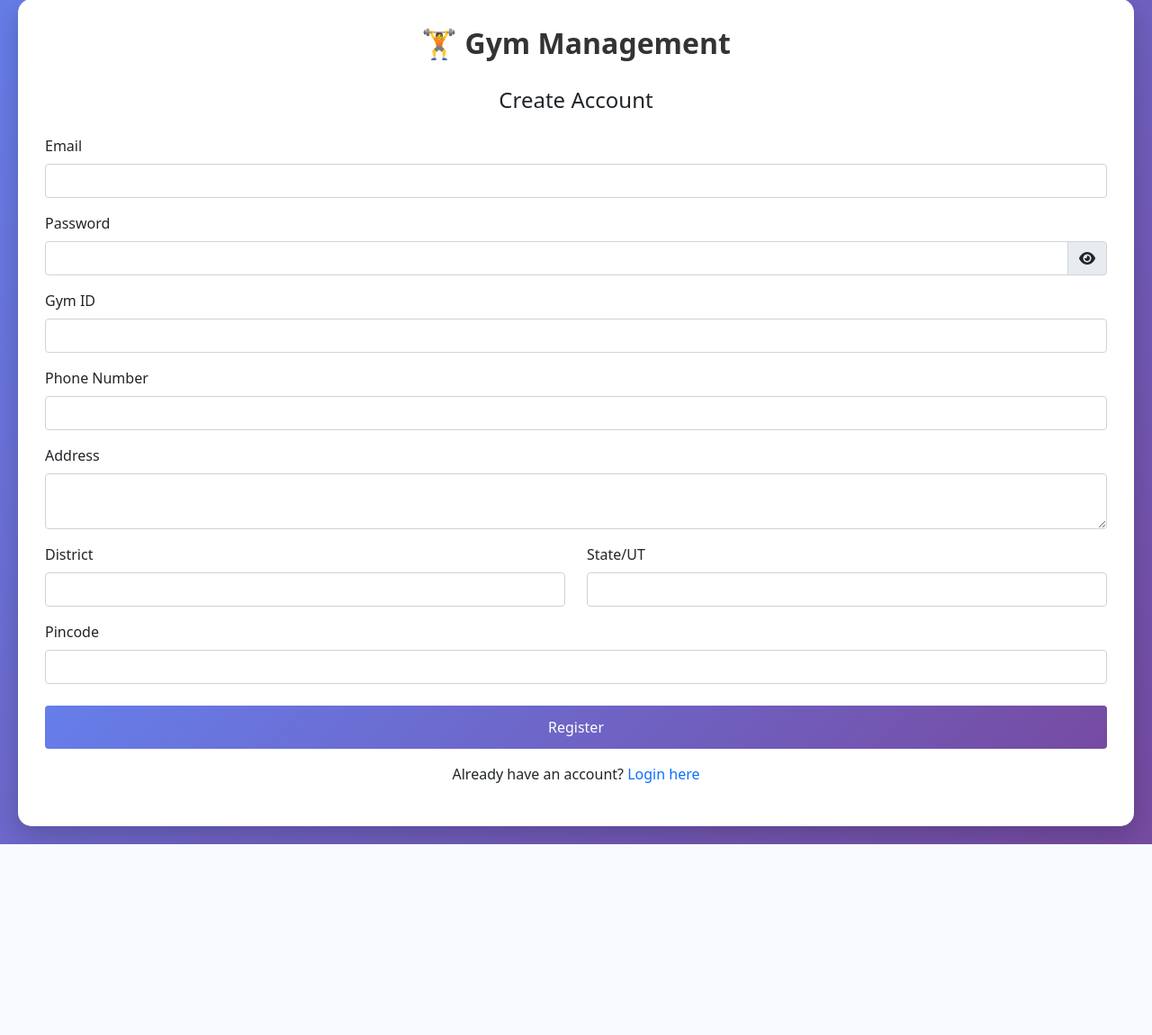
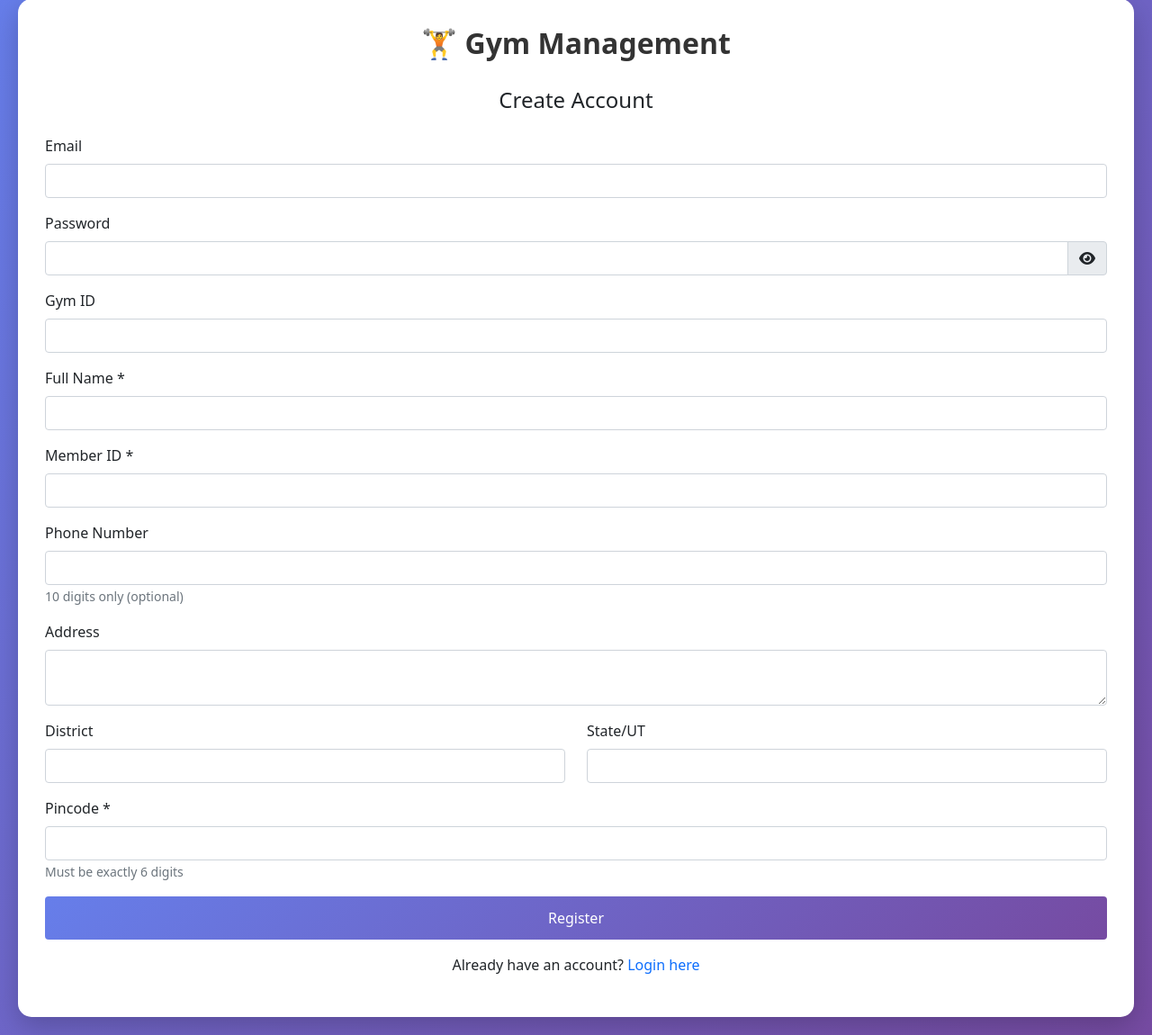
Before and after one commit to rajeevashoka/gym_fastapi_app, a FastAPI app: page /register in a window 1280 px wide. Shown: the part 21-1171 px from the top of the page at 90% size. Before the commit the page ends 959 px from the top, so only its background shows below. Run offline with FastAPI, Linux system fonts and the light colour scheme.

Commit message:
user full_name member_id added

```diff
--- a/app/api/v1/auth.py
+++ b/app/api/v1/auth.py
@@ -31,6 +31,8 @@ async def register_user(user: schemas.UserCreate, db: Session = Depends(get_db))
     db_user = models.User(
         email=user.email,
         password=hashed_password,
+        full_name=user.full_name,  # NEW
+        member_id=user.member_id,  # NEW
         gym_id=user.gym_id,
         address=user.address,
         district=user.district,
--- a/app/db/models.py
+++ b/app/db/models.py
@@ -47,11 +47,13 @@ class User(Base):
     gym = relationship("Gym", back_populates="users")
     email = Column(String, unique=True, index=True, nullable=False)
     password = Column(String, nullable=False)
+    full_name = Column(String, nullable=False)  # NEW: Mandatory full name
+    member_id = Column(Integer, unique=True, nullable=False)  # NEW: Unique member ID
     address = Column(String)
     district = Column(String)
     state_ut = Column(String)  # state/union territory
-    pincode = Column(String(6))
-    phone = Column(String(15))
+    pincode = Column(String(6), nullable=False)  # UPDATED: Mandatory, exactly 6 digits
+    phone = Column(String(10))  # UPDATED: 10 digits only, can be null
     created_at = Column(DateTime, default=datetime.datetime.utcnow)
     is_member = Column(Boolean, default=True)
     is_trainer = Column(Boolean, default=False)
--- a/app/db/schemas.py
+++ b/app/db/schemas.py
@@ -50,11 +50,13 @@ class Gym(GymBase):
 # User schemas
 class UserBase(BaseModel):
     email: EmailStr
+    full_name: str  # NEW: Mandatory full name
+    member_id: int  # NEW: Unique member ID
     address: Optional[str] = None
     district: Optional[str] = None
     state_ut: Optional[str] = None
-    pincode: Optional[str] = None
-    phone: Optional[str] = None
+    pincode: str  # UPDATED: Mandatory, exactly 6 digits
+    phone: Optional[str] = None  # UPDATED: 10 digits only, can be null
 
 class UserCreate(UserBase):
     password: str
--- a/templates/base.html
+++ b/templates/base.html
@@ -4,7 +4,6 @@
     <meta charset="UTF-8">
     <meta name="viewport" content="width=device-width, initial-scale=1.0">
     <title>Gym Management System</title>
-    <link rel="stylesheet" href="https://cdnjs.cloudflare.com/ajax/libs/font-awesome/6.0.0/css/all.min.css">
     <!-- Add this to your base.html head section -->
     <link rel="stylesheet" href="https://cdnjs.cloudflare.com/ajax/libs/font-awesome/6.0.0/css/all.min.css">
     <link href="https://cdn.jsdelivr.net/npm/bootstrap@5.1.3/dist/css/bootstrap.min.css" rel="stylesheet">
--- a/templates/dashboard.html
+++ b/templates/dashboard.html
@@ -76,6 +76,8 @@
                         <thead>
                             <tr>
                                 <th>ID</th>
+                                <th>Member ID</th> <!-- NEW -->
+                                <th>Full Name</th> <!-- NEW -->
                                 <th>Email</th>
                                 <th>Gym ID</th>
                                 <th>Phone</th>
@@ -231,6 +233,8 @@
                     const row = document.createElement('tr');
                     row.innerHTML = `
                         <td>${user.id}</td>
+                        <td>${user.member_id || 'N/A'}</td> <!-- NEW -->
+                        <td>${user.full_name || 'Unknown'}</td> <!-- NEW -->
                         <td>${user.email}</td>
                         <td>${user.gym_id}</td>
                         <td>${user.phone || 'N/A'}</td>
--- a/templates/register.html
+++ b/templates/register.html
@@ -17,18 +17,33 @@
             </span>
         </div>
     </div>
+
     <div class="mb-3">
         <label class="form-label">Gym ID</label>
         <input type="number" class="form-control" id="gym_id" required>
     </div>
+
+    <div class="mb-3">
+        <label class="form-label">Full Name *</label>
+        <input type="text" class="form-control" id="full_name" required>
+    </div>
+
+    <div class="mb-3">
+        <label class="form-label">Member ID *</label>
+        <input type="number" class="form-control" id="member_id" required>
+    </div>
+
     <div class="mb-3">
         <label class="form-label">Phone Number</label>
-        <input type="tel" class="form-control" id="phone">
+        <input type="tel" class="form-control" id="phone" pattern="[0-9]{10}" maxlength="10">
+        <small class="form-text text-muted">10 digits only (optional)</small>
     </div>
+
     <div class="mb-3">
         <label class="form-label">Address</label>
         <textarea class="form-control" id="address" rows="2"></textarea>
     </div>
+
     <div class="row">
         <div class="col-md-6 mb-3">
             <label class="form-label">District</label>
@@ -39,10 +54,13 @@
             <input type="text" class="form-control" id="state_ut">
         </div>
     </div>
-    <div class="mb-4">
-        <label class="form-label">Pincode</label>
-        <input type="text" class="form-control" id="pincode">
+
+    <div class="mb-3">
+        <label class="form-label">Pincode *</label>
+        <input type="text" class="form-control" id="pincode" pattern="[0-9]{6}" maxlength="6" required>
+        <small class="form-text text-muted">Must be exactly 6 digits</small>
     </div>
+
     <button type="submit" class="btn btn-primary w-100 mb-3">Register</button>
     <div class="text-center">
         <p>Already have an account? <a href="/login" class="text-decoration-none">Login here</a></p>
@@ -56,6 +74,8 @@
         const userData = {
             email: document.getElementById('email').value,
             password: document.getElementById('password').value,
+            full_name: document.getElementById('full_name').value, // NEW
+            member_id: parseInt(document.getElementById('member_id').value), // NEW
             gym_id: parseInt(document.getElementById('gym_id').value),
             phone: document.getElementById('phone').value,
             address: document.getElementById('address').value,
@@ -63,7 +83,17 @@
             state_ut: document.getElementById('state_ut').value,
             pincode: document.getElementById('pincode').value
         };
+        // Validate pincode
+        if (userData.pincode.length !== 6 || !/^\d+$/.test(userData.pincode)) {
+            showMessage('warning', 'Pincode must be exactly 6 digits');
+            return;
+        }
 
+        // Validate phone (if provided)
+        if (userData.phone && (userData.phone.length !== 10 || !/^\d+$/.test(userData.phone))) {
+            showMessage('warning', 'Phone number must be exactly 10 digits');
+            return;
+        }
         const submitBtn = event.target.querySelector('button[type="submit"]');
         submitBtn.disabled = true;
         submitBtn.innerHTML = '<span class="spinner-border spinner-border-sm" role="status"></span> Registering...';
```
Also changed, not shown: templates/attendance_dashboard.html (+7 -3 lines).
